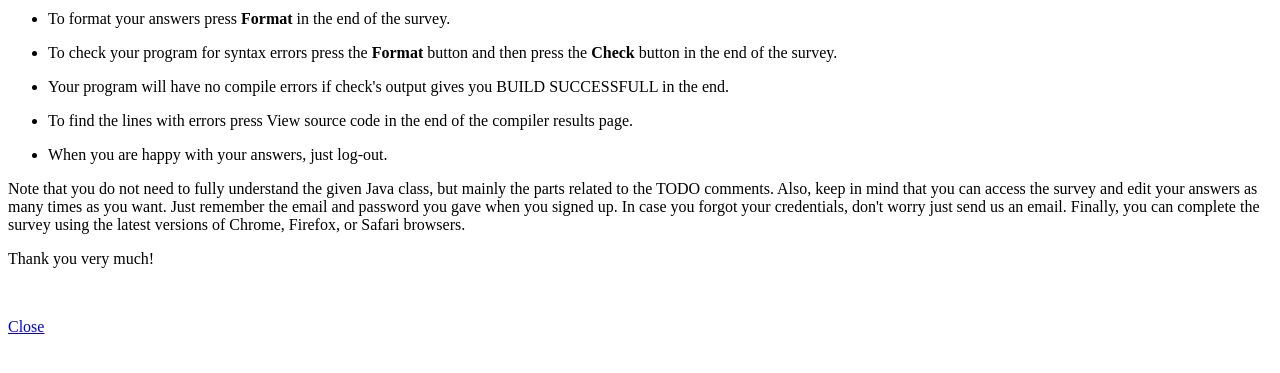
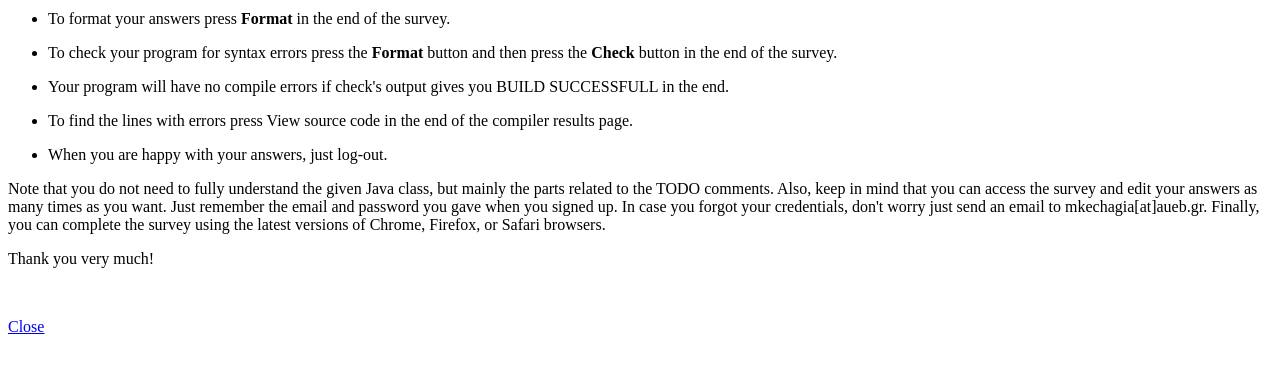
Before and after one commit to mkechagia/android-survey-tool, a Flask app: page /survey/help.html in a window 1280 px wide. Shown: the part 134-507 px from the top of the page. Run offline with Flask 2, Linux system fonts and the light colour scheme.

Commit message:
Add email to help.html

```diff
--- a/templates/help.html
+++ b/templates/help.html
@@ -25,7 +25,7 @@
             and edit your answers as many times as you want.
             Just remember the email and password you gave when you signed up.
             In case you forgot your credentials,
-            don't worry just send us an email.
+            don't worry just send an email to mkechagia[at]aueb.gr.
             Finally, you can complete the survey using
             the latest versions of Chrome, Firefox, or Safari browsers.</p>
 
```
